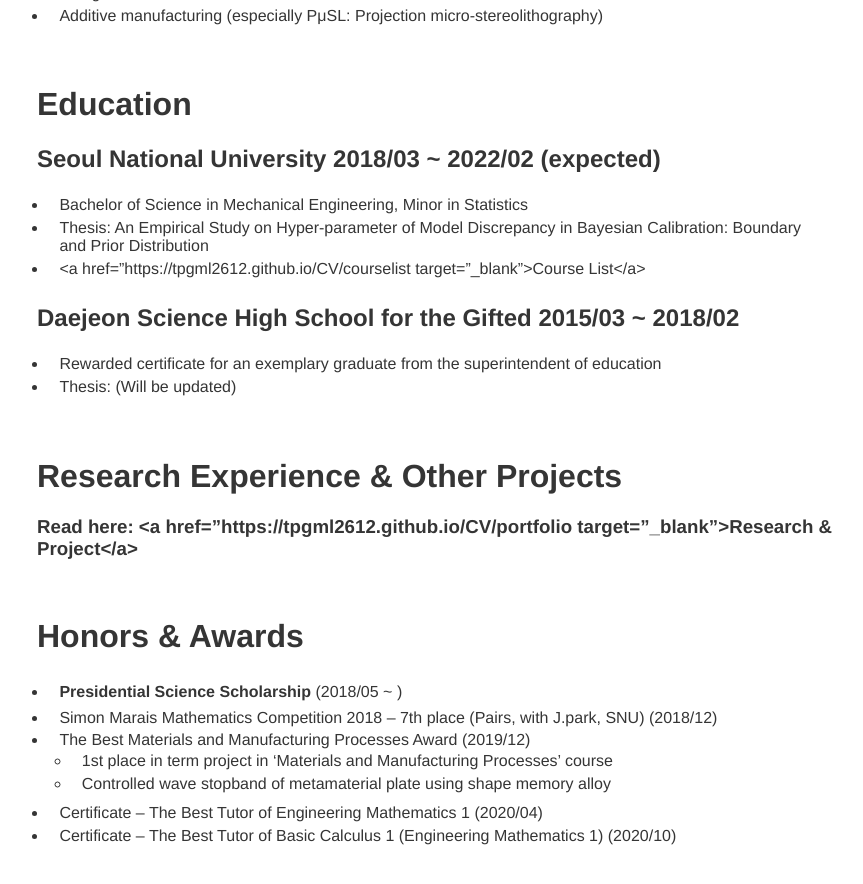
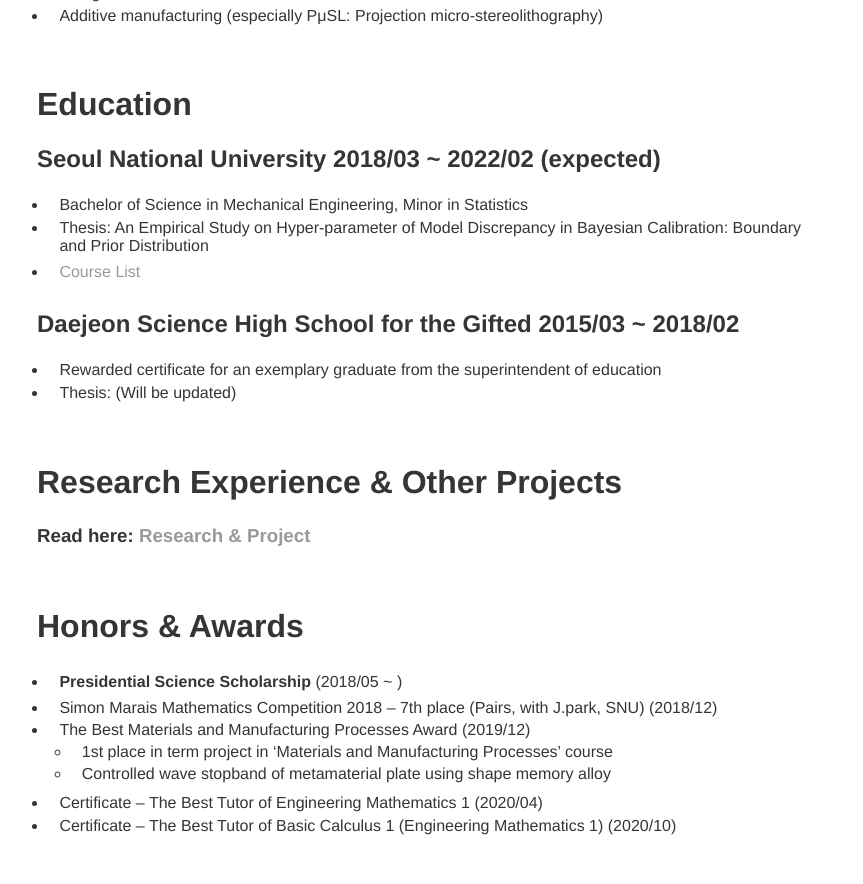
Before and after one commit to tpgml2612/CV, a Jekyll site: the page built from index.md, in a window 1280 px wide and 900 px high, scrolled down 589 px. Shown: the top 884 px of the window, without its empty margins (203-1066 px from the left). Built offline with Jekyll 4.4.1, drawn with Linux system fonts in a browser that asks for light colours; our own code applies the rules of GitHub Pages for plain Markdown files.

Commit message:
Update index.md

```diff
--- a/index.md
+++ b/index.md
@@ -21,7 +21,7 @@
 ## Seoul National University 2018/03 ~ 2022/02 (expected)
   * Bachelor of Science in Mechanical Engineering, Minor in Statistics
   * Thesis: An Empirical Study on Hyper-parameter of Model Discrepancy in Bayesian Calibration: Boundary and Prior Distribution
-  * <a href="https://tpgml2612.github.io/CV/courselist target="_blank">Course List</a>
+  * <a href="https://tpgml2612.github.io/CV/courselist" target="_blank">Course List</a>
 
 ## Daejeon Science High School for the Gifted 2015/03 ~ 2018/02
   * Rewarded certificate for an exemplary graduate from the superintendent of education
@@ -30,7 +30,7 @@
 <br/>
 
 # Research Experience & Other Projects
-### Read here: <a href="https://tpgml2612.github.io/CV/portfolio target="_blank">Research & Project</a>
+### Read here: <a href="https://tpgml2612.github.io/CV/portfolio" target="_blank">Research & Project</a>
 
 <br/>
 
```
